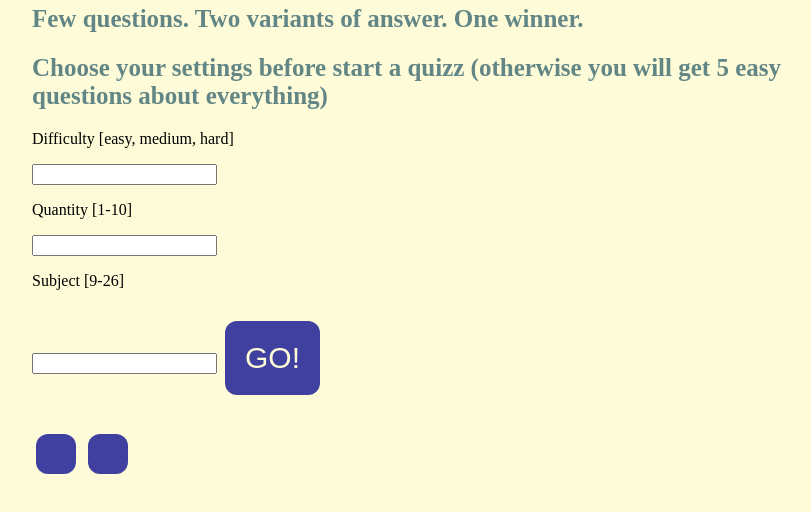
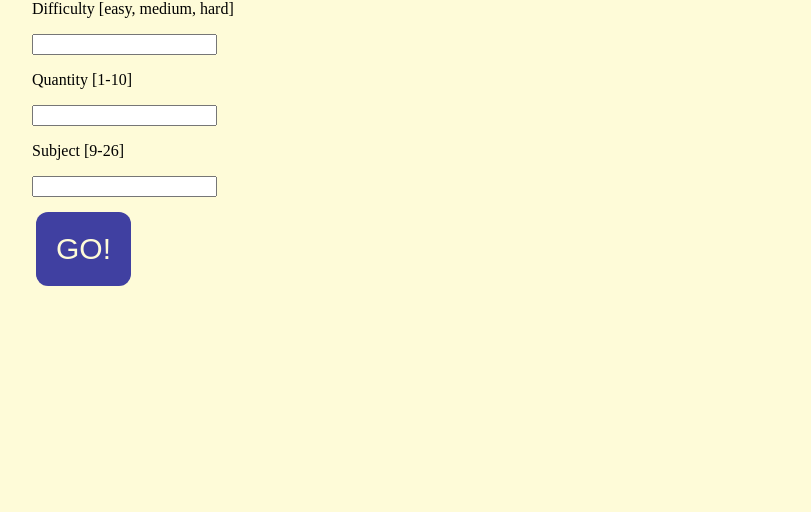
Before and after one commit to troinich/Quizz, a plain HTML site: page index.html in a window 1280 px wide. Shown: the part 232-744 px from the top of the page, without its empty margins (208-1019 px from the left). Drawn offline with Linux system fonts and the light colour scheme; no server answers.

Commit message:
Update styles.css

```diff
--- a/styles.css
+++ b/styles.css
@@ -8,7 +8,7 @@
         background-color: #fefbd8;
         max-width: 800px;
         margin: 0 auto;
-        padding-top: 150px;
+        padding-top: 20px;
     }
 
     h1 {
@@ -36,6 +36,7 @@
         cursor: pointer;
         border-radius: 12px;
         margin-top: 15px;
+        display:none;
     }
 
     #question1 {
@@ -43,4 +44,8 @@
         color: #36486b;
         font-weight: bold;
         margin-top: 20px;
+        display:none;
     }
+    button#go{
+        display:block;
+    }
```
